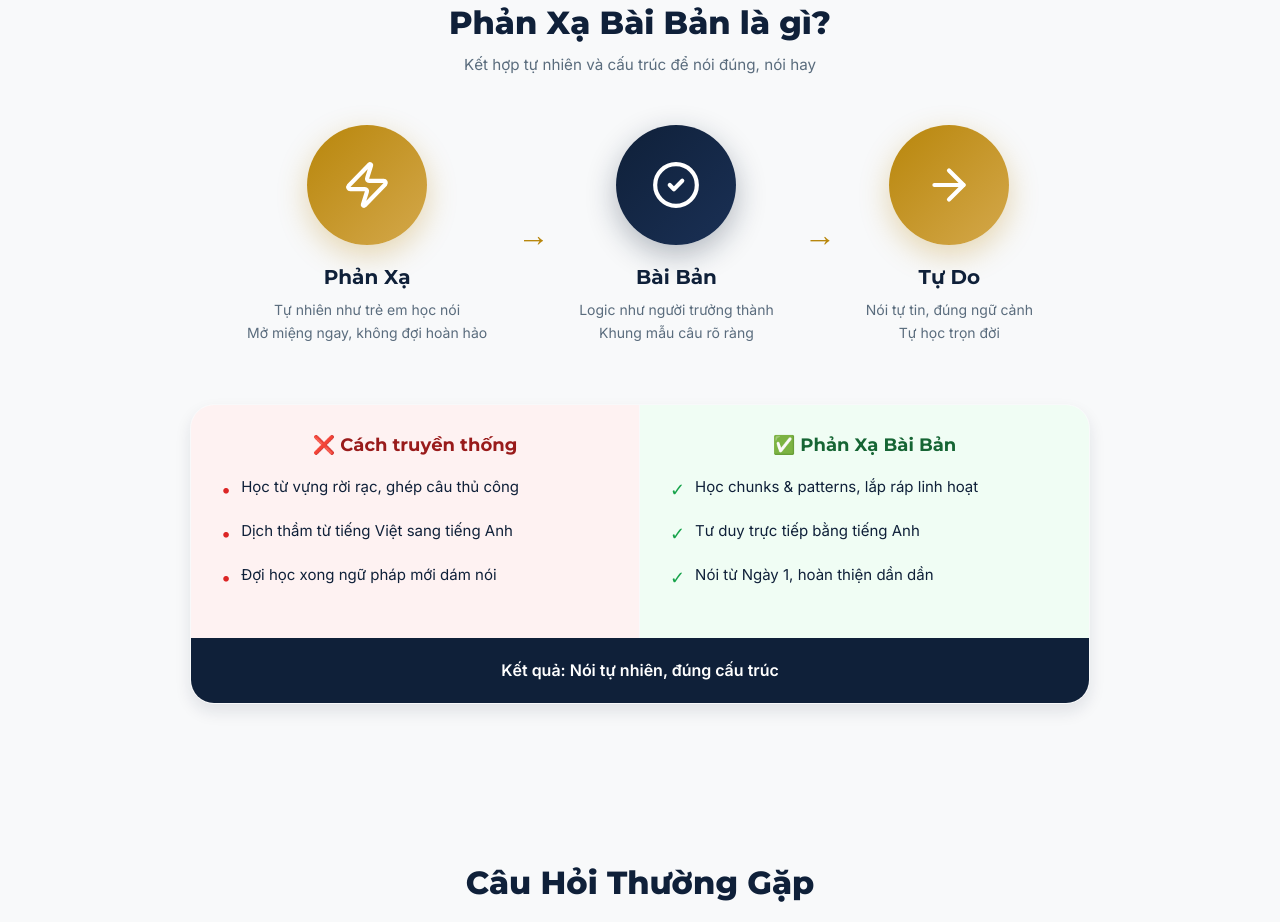
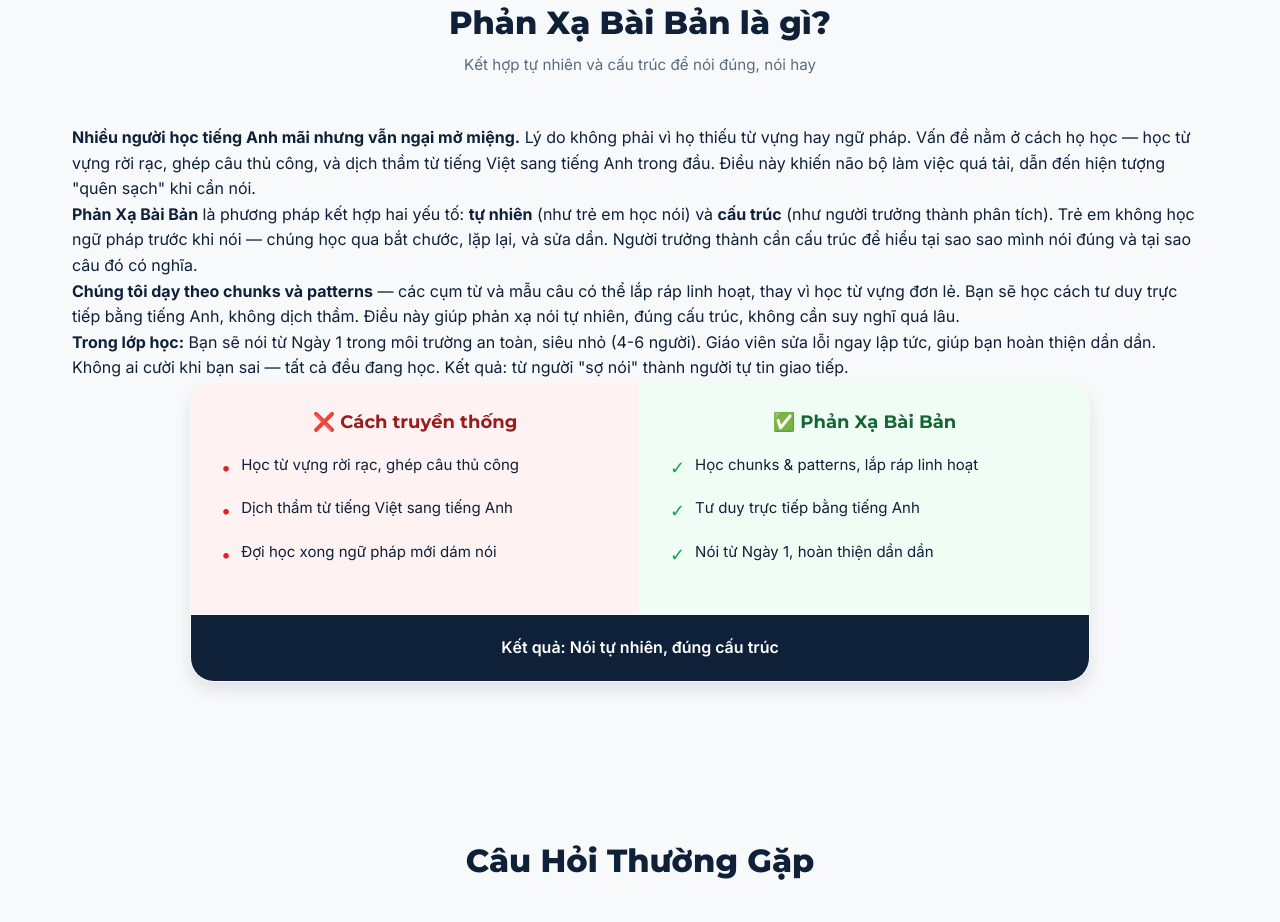
Before and after one commit to Thuylinh-iris/lian-english-website, a Next.js app: page / in a window 1280 px wide. Shown: the part 2400-3322 px from the top of the page. Built offline with nearby package versions, Linux system fonts and the light colour scheme.

Commit message:
feat: Rewrite philosophy section with paragraphs, Update test to show multiple questions per page with scrolling

```diff
--- a/src/app/page.tsx
+++ b/src/app/page.tsx
@@ -207,44 +207,23 @@ export default function Home() {
             <p className={styles.subtitle}>Kết hợp tự nhiên và cấu trúc để nói đúng, nói hay</p>
           </div>
 
-          {/* Visual Process */}
-          <div className={styles.methodologyVisual}>
-            <div className={styles.methodologyStep}>
-              <div className={`${styles.methodologyIconWrapper} ${styles.methodologyIconGold}`}>
-                <Zap size={50} style={{ color: 'white' }} />
-              </div>
-              <h3 className={styles.methodologyStepTitle}>Phản Xạ</h3>
-              <p className={styles.methodologyStepText}>
-                Tự nhiên như trẻ em học nói<br />
-                Mở miệng ngay, không đợi hoàn hảo
-              </p>
-            </div>
+          {/* Text-based explanation instead of visual */}
+          <div className={styles.methodologyContent}>
+            <p className={styles.methodologyParagraph}>
+              <strong>Nhiều người học tiếng Anh mãi nhưng vẫn ngại mở miệng.</strong> Lý do không phải vì họ thiếu từ vựng hay ngữ pháp. Vấn đề nằm ở cách họ học — học từ vựng rời rạc, ghép câu thủ công, và dịch thầm từ tiếng Việt sang tiếng Anh trong đầu. Điều này khiến não bộ làm việc quá tải, dẫn đến hiện tượng "quên sạch" khi cần nói.
+            </p>
 
-            <span className={styles.methodologyArrow}>→</span>
+            <p className={styles.methodologyParagraph}>
+              <strong>Phản Xạ Bài Bản</strong> là phương pháp kết hợp hai yếu tố: <strong>tự nhiên</strong> (như trẻ em học nói) và <strong>cấu trúc</strong> (như người trưởng thành phân tích). Trẻ em không học ngữ pháp trước khi nói — chúng học qua bắt chước, lặp lại, và sửa dần. Người trưởng thành cần cấu trúc để hiểu tại sao sao mình nói đúng và tại sao câu đó có nghĩa.
+            </p>
 
-            <div className={styles.methodologyStep}>
-              <div className={`${styles.methodologyIconWrapper} ${styles.methodologyIconNavy}`}>
-                <CheckCircle2 size={50} style={{ color: 'white' }} />
-              </div>
-              <h3 className={styles.methodologyStepTitle}>Bài Bản</h3>
-              <p className={styles.methodologyStepText}>
-                Logic như người trưởng thành<br />
-                Khung mẫu câu rõ ràng
-              </p>
-            </div>
+            <p className={styles.methodologyParagraph}>
+              <strong>Chúng tôi dạy theo chunks và patterns</strong> — các cụm từ và mẫu câu có thể lắp ráp linh hoạt, thay vì học từ vựng đơn lẻ. Bạn sẽ học cách tư duy trực tiếp bằng tiếng Anh, không dịch thầm. Điều này giúp phản xạ nói tự nhiên, đúng cấu trúc, không cần suy nghĩ quá lâu.
+            </p>
 
-            <span className={styles.methodologyArrow}>→</span>
-
-            <div className={styles.methodologyStep}>
-              <div className={`${styles.methodologyIconWrapper} ${styles.methodologyIconAccent}`}>
-                <ArrowRight size={50} style={{ color: 'white' }} />
-              </div>
-              <h3 className={styles.methodologyStepTitle}>Tự Do</h3>
-              <p className={styles.methodologyStepText}>
-                Nói tự tin, đúng ngữ cảnh<br />
-                Tự học trọn đời
-              </p>
-            </div>
+            <p className={styles.methodologyParagraph}>
+              <strong>Trong lớp học:</strong> Bạn sẽ nói từ Ngày 1 trong môi trường an toàn, siêu nhỏ (4-6 người). Giáo viên sửa lỗi ngay lập tức, giúp bạn hoàn thiện dần dần. Không ai cười khi bạn sai — tất cả đều đang học. Kết quả: từ người "sợ nói" thành người tự tin giao tiếp.
+            </p>
           </div>
 
           {/* Comparison Table */}
```
Also changed, not shown: src/components/TestSection.tsx (+4 -5 lines).
